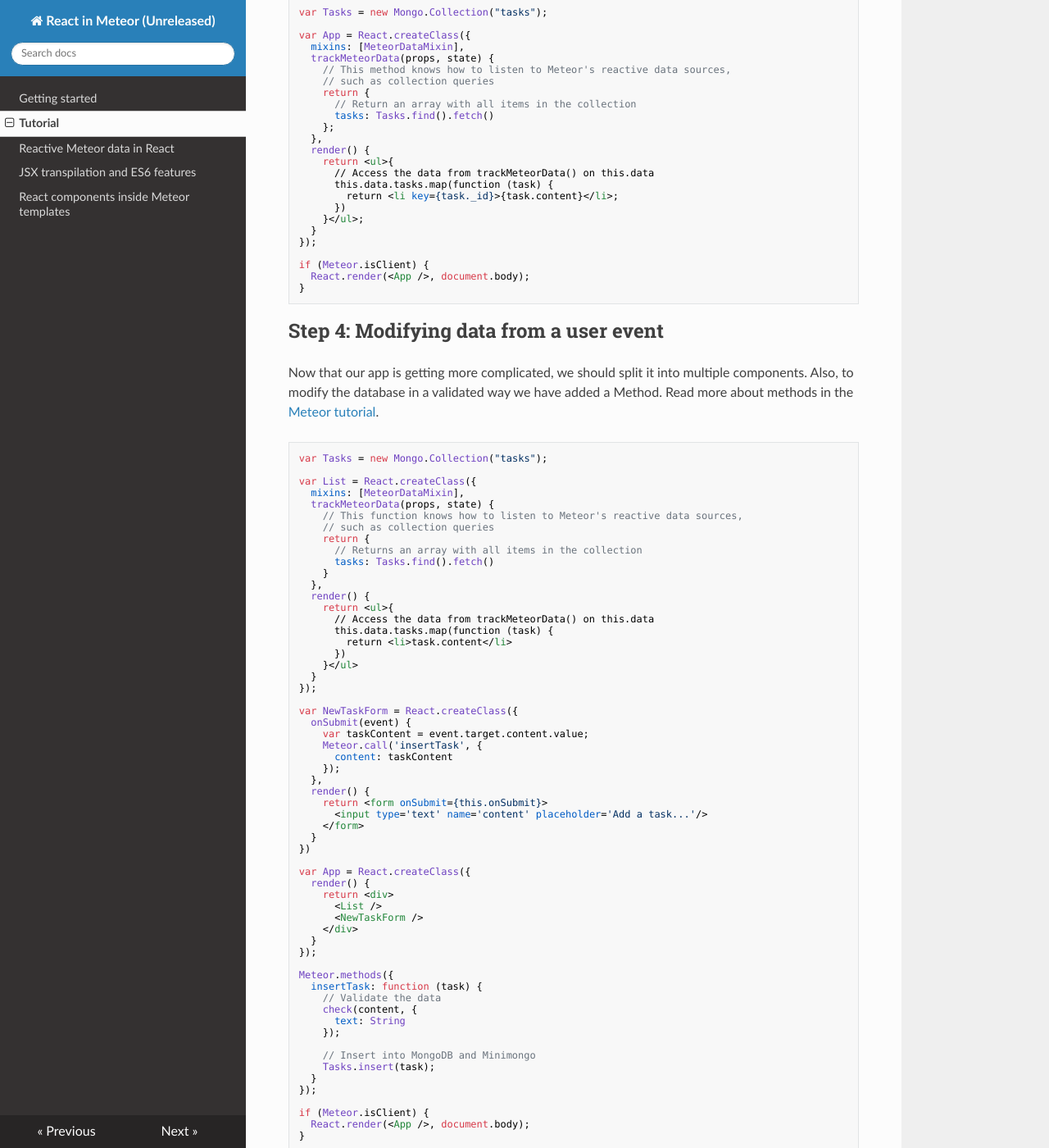
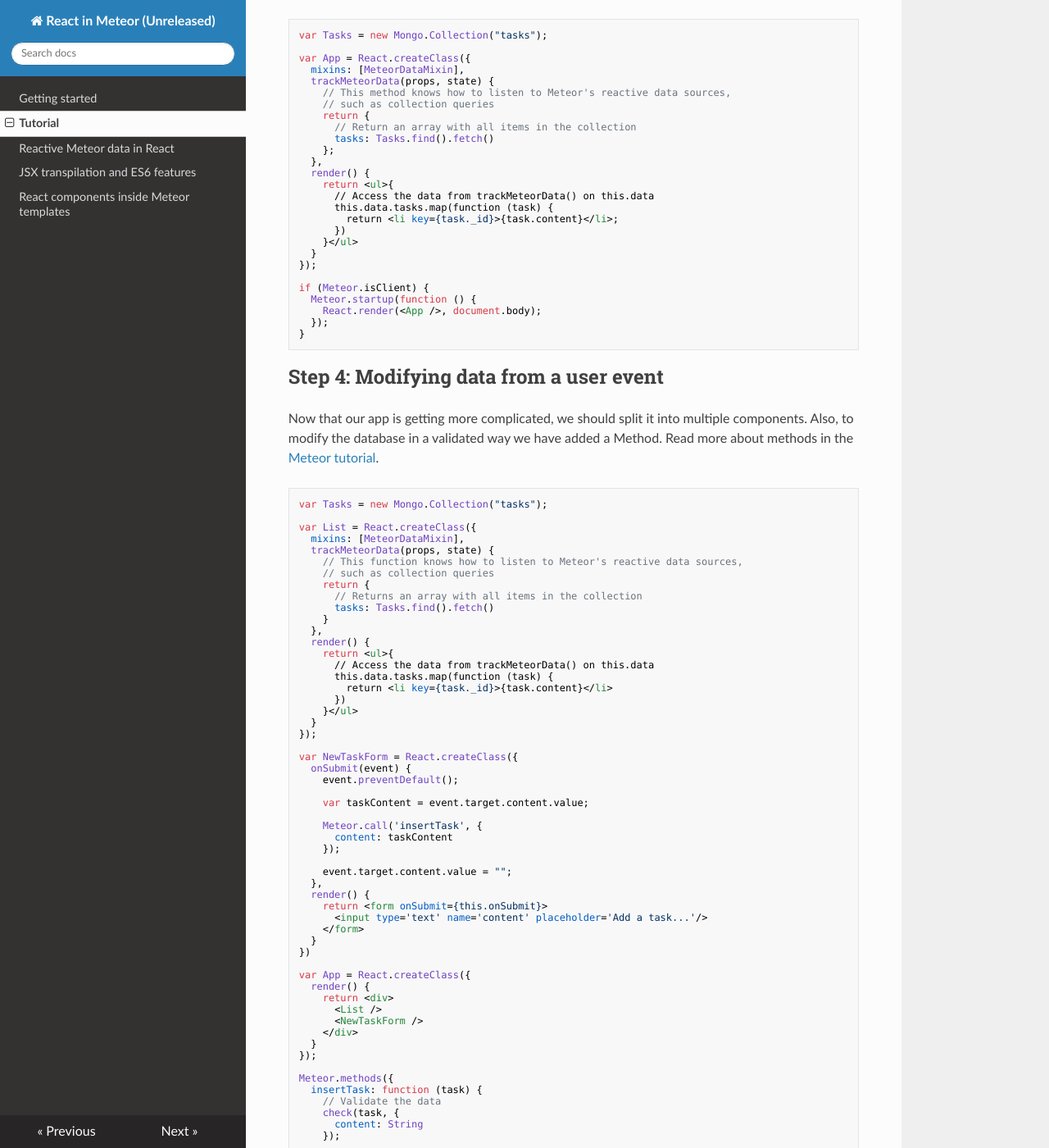
Before and after one commit to meteor/react-packages, an MkDocs documentation site: the page built from docs/tutorial.md, in a window 1280 px wide and 1400 px high, scrolled down 1289 px. Shown: the whole window at 82% size. Built offline with MkDocs 1.6.1, drawn with Linux system fonts in a browser that asks for light colours; nearby versions of some CDN libraries; old or Windows-style settings are respelled for this version of MkDocs; some of the changed text lies outside the part shown.

Commit message:
Fix bugs in tutorial

````diff
--- a/docs/tutorial.md
+++ b/docs/tutorial.md
@@ -28,7 +28,9 @@ var App = React.createClass({
 });
 
 if (Meteor.isClient) {
-  React.render(<App />, document.body);
+  Meteor.startup(function () {
+    React.render(<App />, document.body);
+  });
 }
 ```
 
@@ -61,12 +63,14 @@ var App = React.createClass({
       this.data.tasks.map(function (task) {
         return <li key={task._id}>{task.content}</li>;
       })
-    }</ul>;
+    }</ul>
   }
 });
 
 if (Meteor.isClient) {
-  React.render(<App />, document.body);
+  Meteor.startup(function () {
+    React.render(<App />, document.body);
+  });
 }
 ```
 
@@ -91,7 +95,7 @@ var List = React.createClass({
     return <ul>{
       // Access the data from trackMeteorData() on this.data
       this.data.tasks.map(function (task) {
-        return <li>task.content</li>
+        return <li key={task._id}>{task.content}</li>
       })
     }</ul>
   }
@@ -99,10 +103,15 @@ var List = React.createClass({
 
 var NewTaskForm = React.createClass({
   onSubmit(event) {
+    event.preventDefault();
+
     var taskContent = event.target.content.value;
+
     Meteor.call('insertTask', {
       content: taskContent
     });
+
+    event.target.content.value = "";
   },
   render() {
     return <form onSubmit={this.onSubmit}>
@@ -123,8 +132,8 @@ var App = React.createClass({
 Meteor.methods({
   insertTask: function (task) {
     // Validate the data
-    check(content, {
-      text: String
+    check(task, {
+      content: String
     });
 
     // Insert into MongoDB and Minimongo
@@ -133,6 +142,8 @@ Meteor.methods({
 });
 
 if (Meteor.isClient) {
-  React.render(<App />, document.body);
+  Meteor.startup(function () {
+    React.render(<App />, document.body);
+  });
 }
 ```
````
